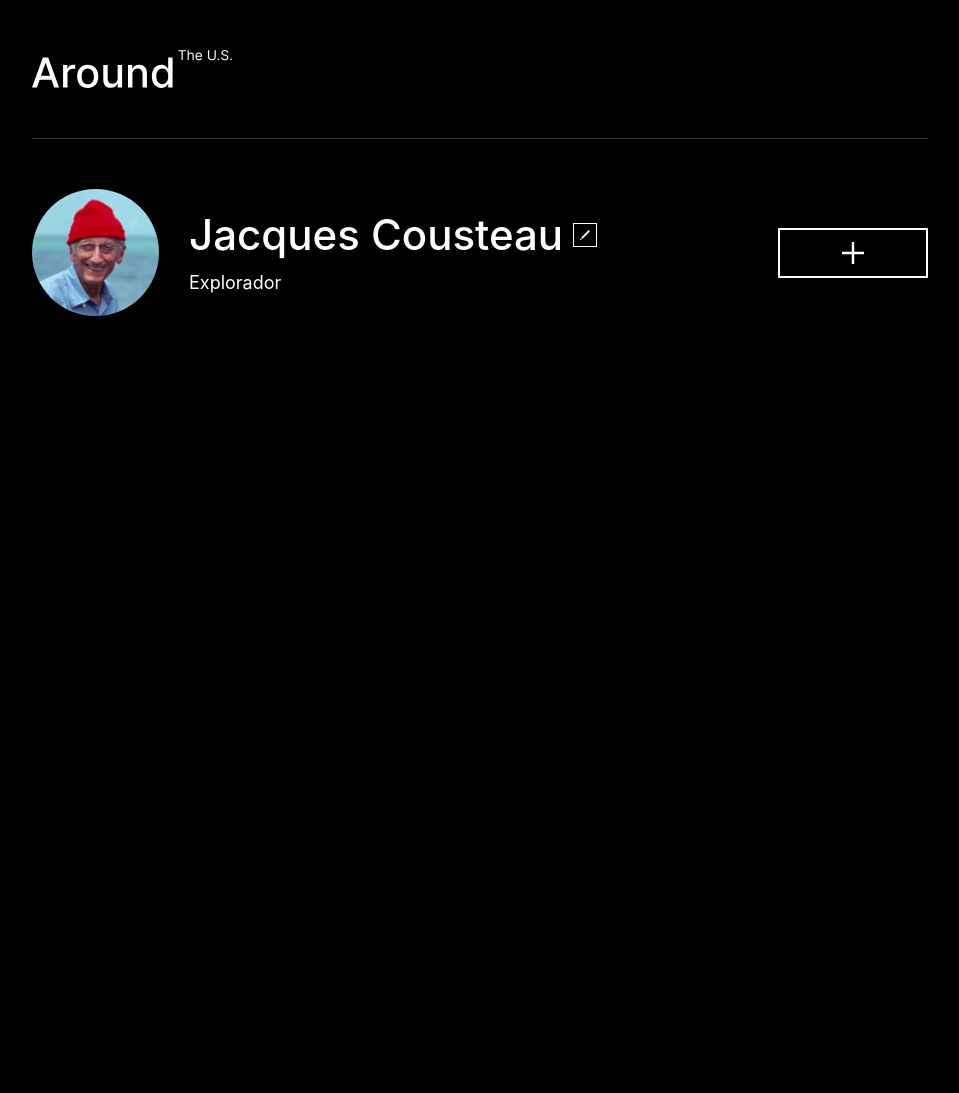
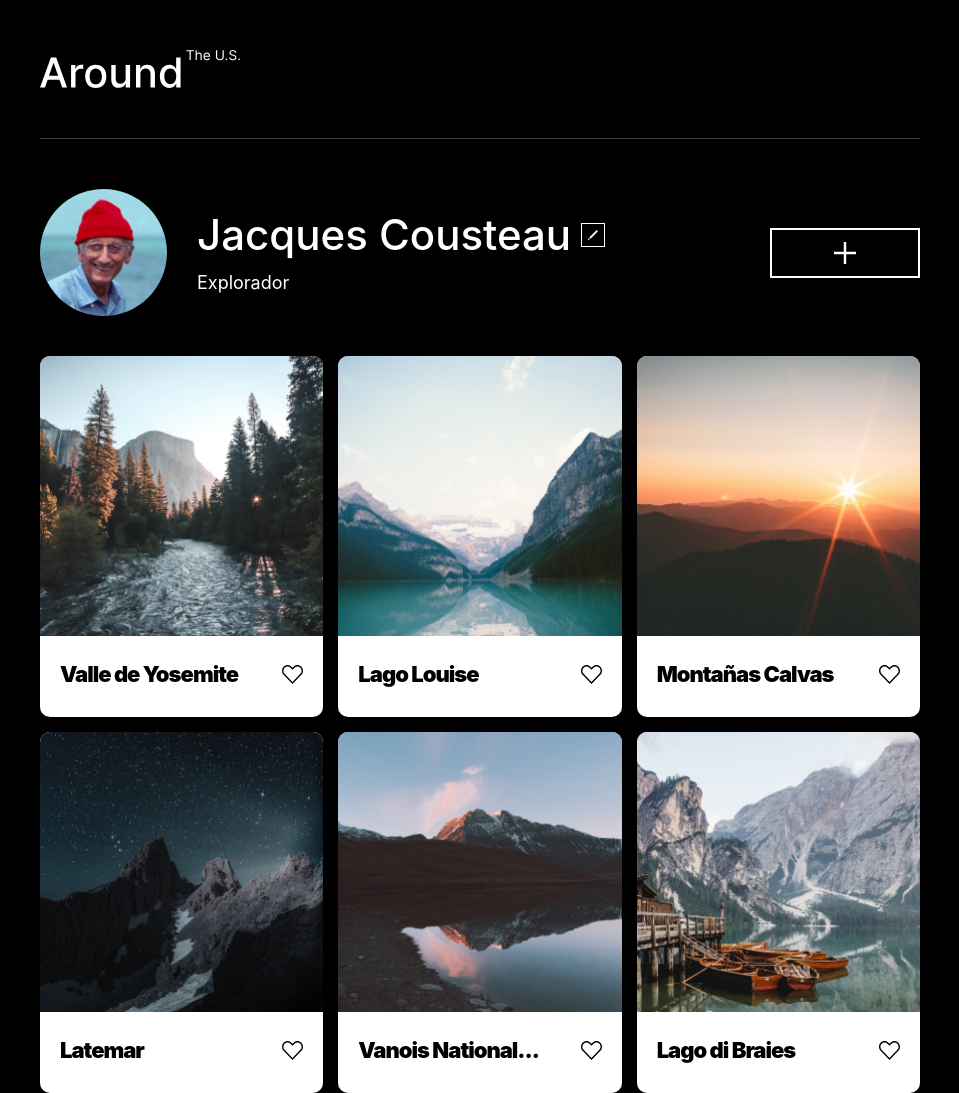
Before and after one commit to CryptidByte/web_project_around, a plain HTML site: page index.html in a window 1280 px wide. Shown: the whole page, without its empty margins (160-1119 px from the left). Before the commit the page ends 800 px from the top, so only its background shows below. Drawn offline with Linux system fonts and the light colour scheme; a web font is replaced by a local one.

Commit message:
Add places section

```diff
--- a/blocks/page.css
+++ b/blocks/page.css
@@ -6,7 +6,7 @@ body {
   min-width: 320px;
   max-width: 1280px;
   margin: 0 auto;
-  padding: 0 15vw;
+  padding: 0 200px;
   font-family: "Inter", Arial, sans-serif;
   color: white;
 }
--- /dev/null
+++ b/blocks/places.css
@@ -0,0 +1,57 @@
+.places {
+  display: grid;
+  grid-template-columns: repeat(3, minmax(250px, 1fr));
+  grid-template-rows: repeat(2, 1fr);
+  gap: 15px;
+  margin-top: 40px;
+}
+
+.places__card {
+  display: flex;
+  flex-direction: column;
+  width: 100%;
+  height: 361px;
+  background-color: white;
+  border-radius: 10px;
+}
+
+.places__image {
+  width: 100%;
+  height: 280px;
+  object-fit: cover;
+  border-radius: 10px 10px 0 0;
+  display: block;
+}
+
+.places__bar {
+  display: flex;
+  justify-content: space-between;
+  align-items: center;
+  padding: 25px 20px;
+  gap: 10px;
+}
+
+.places__name {
+  margin: 0;
+  color: black;
+  font-size: 22px;
+  font-weight: 900;
+  line-height: 1.2;
+  letter-spacing: -1px;
+  white-space: nowrap;
+  overflow: hidden;
+  text-overflow: ellipsis;
+  flex-grow: 1;
+}
+
+.places__button {
+  background-image: url("../images/like.svg");
+  background-repeat: no-repeat;
+  background-position: center;
+  background-color: transparent;
+  box-shadow: none;
+  border: none;
+  cursor: pointer;
+  width: 21px;
+  height: 19px;
+}
--- a/index.html
+++ b/index.html
@@ -30,6 +30,67 @@
           </div>
           <button class="profile__button profile__button--add"></button>
         </section>
+        <section class="places">
+          <div class="places__card">
+            <img
+              src="images/yosemite.jpg"
+              alt="Yosemite"
+              class="places__image"
+            />
+            <div class="places__bar">
+              <p class="places__name">Valle de Yosemite</p>
+              <button class="places__button"></button>
+            </div>
+          </div>
+
+          <div class="places__card">
+            <img src="images/louise.jpg" alt="Yosemite" class="places__image" />
+            <div class="places__bar">
+              <p class="places__name">Lago Louise</p>
+              <button class="places__button"></button>
+            </div>
+          </div>
+
+          <div class="places__card">
+            <img src="images/calvas.jpg" alt="Yosemite" class="places__image" />
+            <div class="places__bar">
+              <p class="places__name">Montañas Calvas</p>
+              <button class="places__button"></button>
+            </div>
+          </div>
+
+          <div class="places__card">
+            <img
+              src="images/latemar.jpg"
+              alt="Yosemite"
+              class="places__image"
+            />
+            <div class="places__bar">
+              <p class="places__name">Latemar</p>
+              <button class="places__button"></button>
+            </div>
+          </div>
+
+          <div class="places__card">
+            <img src="images/vanois.jpg" alt="Yosemite" class="places__image" />
+            <div class="places__bar">
+              <p class="places__name">Vanois National...</p>
+              <button class="places__button"></button>
+            </div>
+          </div>
+
+          <div class="places__card">
+            <img
+              src="images/diBraies.jpg"
+              alt="Yosemite"
+              class="places__image"
+            />
+            <div class="places__bar">
+              <p class="places__name">Lago di Braies</p>
+              <button class="places__button"></button>
+            </div>
+          </div>
+        </section>
       </main>
     </div>
   </body>
--- a/pages/index.css
+++ b/pages/index.css
@@ -7,3 +7,5 @@
 @import url("../blocks/header.css");
 
 @import url("../blocks/profile.css");
+
+@import url("../blocks/places.css");
```
Also changed, not shown: images/calvas.jpg (added), images/diBraies.jpg (added), images/latemar.jpg (added), images/like.svg (added), images/louise.jpg (added), images/vanois.jpg (added), images/yosemite.jpg (added).
